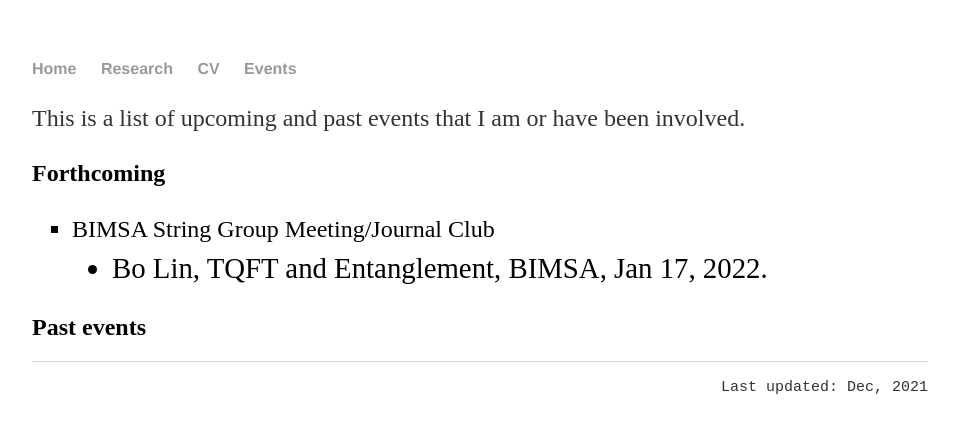
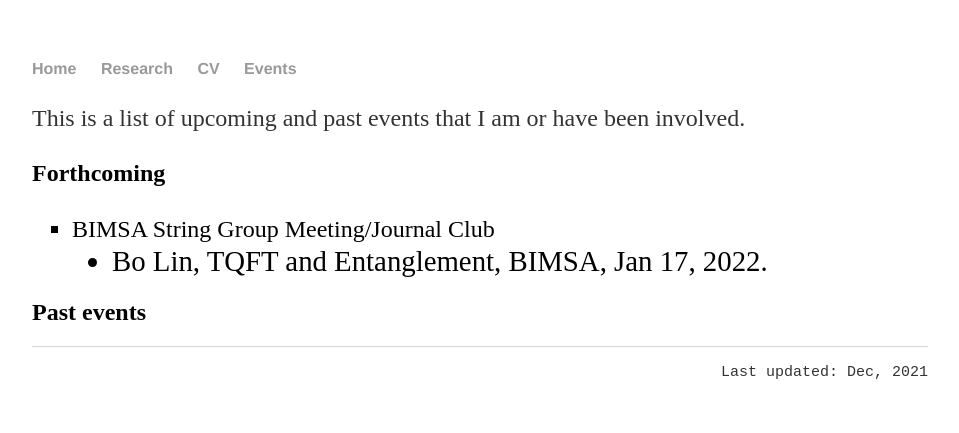
Before and after one commit to hhzou/hhzou.github.io, a Jekyll site: the page built from events/index.html, in a window 1280 px wide. Shown: the top 433 px of the page, without its empty margins (160-1119 px from the left). Built offline with Jekyll 4.4.1, drawn with Linux system fonts in a browser that asks for light colours.

Commit message:
Update index.html

```diff
--- a/events/index.html
+++ b/events/index.html
@@ -9,9 +9,9 @@ title: Hao Zou - Events
 	<h2>Forthcoming</h2>
 	<ul style="font-size:1.5em; line-height: 150%; list-style-type: square">
 		<li> BIMSA String Group Meeting/Journal Club
-			<ul style="font-size:1.2em; line-height: 150%; list-style-type: disc">
+			<ol style="font-size:1.2em; line-height: 100%; list-style-type: disc">
 				<li> Bo Lin, TQFT and Entanglement, BIMSA, Jan 17, 2022.</li>
-			</ul>
+			</ol>
 		</li>
 	</ul>
 	<h2>Past events</h2>
```
